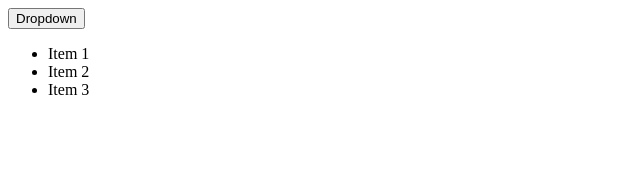
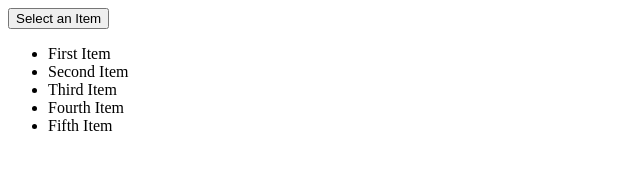
Before and after one commit to Rashik977/Custom-Dropdown, a plain HTML site: page index.html in a window 1280 px wide. Shown: the whole page, without its empty margins (0-640 px from the left). Drawn offline with Linux system fonts and the light colour scheme.

Commit message:
Add a HTML structure for a simple dropdown

```diff
--- a/index.html
+++ b/index.html
@@ -1,19 +1,20 @@
 <!DOCTYPE html>
 <html lang="en">
   <head>
-    <meta charset="UTF-8">
-    <meta name="viewport" content="width=device-width, initial-scale=1.0">
-    <link rel="stylesheet" href="./css/style.css">
+    <meta charset="UTF-8" />
+    <meta name="viewport" content="width=device-width, initial-scale=1.0" />
+    <link rel="stylesheet" href="./css/style.css" />
     <title>Custom Dropdown</title>
   </head>
   <body>
-
     <div class="dropdown">
-        <button class="dropdown-button">Dropdown</button>
+      <button class="dropdown-button">Select an Item</button>
       <ul class="dropdown-menu">
-            <li class="dropdown-item">Item 1</li>
-            <li class="dropdown-item">Item 2</li>
-            <li class="dropdown-item">Item 3</li>
+        <li class="dropdown-item">First Item</li>
+        <li class="dropdown-item">Second Item</li>
+        <li class="dropdown-item">Third Item</li>
+        <li class="dropdown-item">Fourth Item</li>
+        <li class="dropdown-item">Fifth Item</li>
       </ul>
     </div>
 
```
Lines whose indentation alone changed are shown as unchanged.
